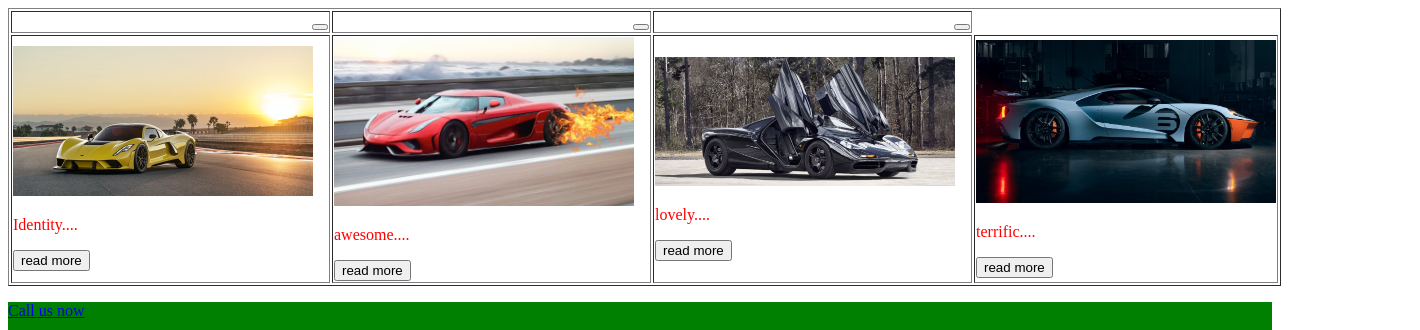
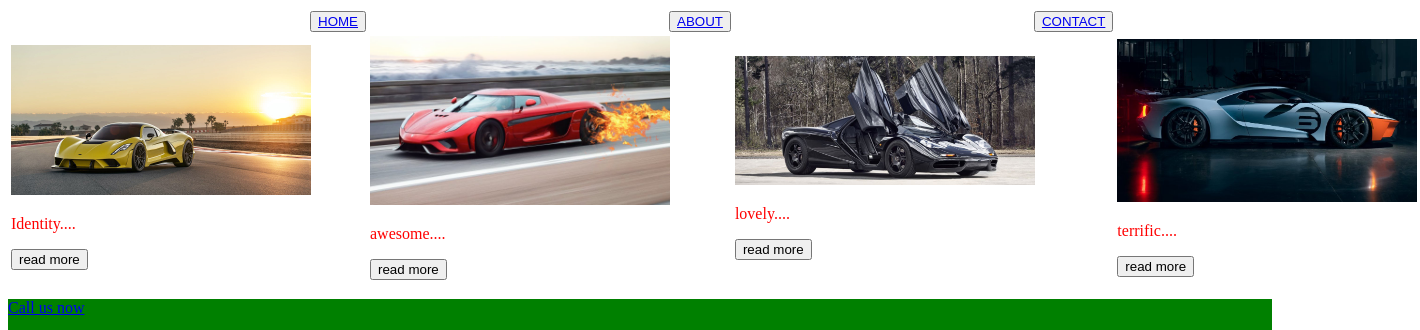
Before and after one commit to TAZ-B/cat-nour, a plain HTML site: page contact.html in a window 1280 px wide. Shown: the top 330 px of the page, 1420 px wide, since content can reach past the window. Drawn offline with Linux system fonts and the light colour scheme; grey boxes are pictures that could not be loaded.

Commit message:
Update contact.html

```diff
--- a/contact.html
+++ b/contact.html
@@ -8,16 +8,15 @@
 <body>
 <section>
 <table>
-<table border="1">
 <tr>
 
-<td style="padding-left: 300px;"><button><a href="index.html">
+  <td style="padding-left: 300px;"><button><a href="index.html">HOME</a>
 </button></td>
 
-<td style="padding-left: 300px;"><button><a href="about.html">
+  <td style="padding-left: 300px;"><button><a href="about.html">ABOUT</a>
 </button></td>
 
-<td style="padding-left: 300px;"><button><a href="contact.html">
+  <td style="padding-left: 300px;"><button><a href="contact.html">CONTACT</a>
 </button></td>
 
 </tr>
```
